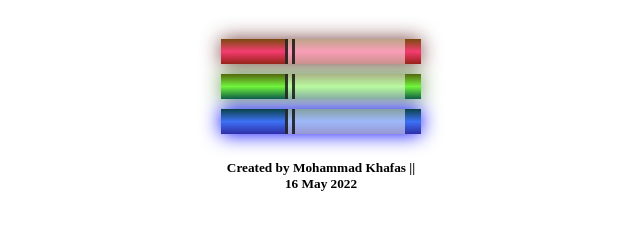
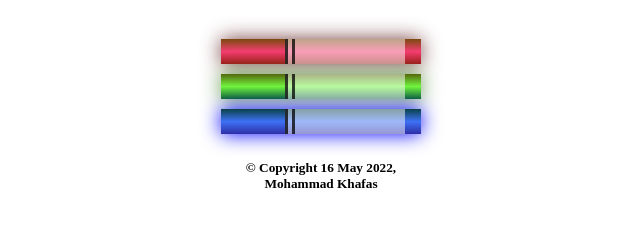
Before and after one commit to hoodaddeveloper/Colored-Markers, a plain HTML site: page index.html in a window 1280 px wide. Shown: the part 61-290 px from the top of the page, without its empty margins (319-959 px from the left). Drawn offline with Linux system fonts and the light colour scheme.

Commit message:
Update index.html

```diff
--- a/index.html
+++ b/index.html
@@ -20,7 +20,7 @@
       <div class="marker blue">
         <div class="cap"></div>
         <div class="sleeve"></div>
-        <h5>Created by Mohammad Khafas || 16 May 2022</h5>
+        <h5>&copy; Copyright 16 May 2022, Mohammad Khafas</h5>
       </div>
     </div>
   </body>
```
